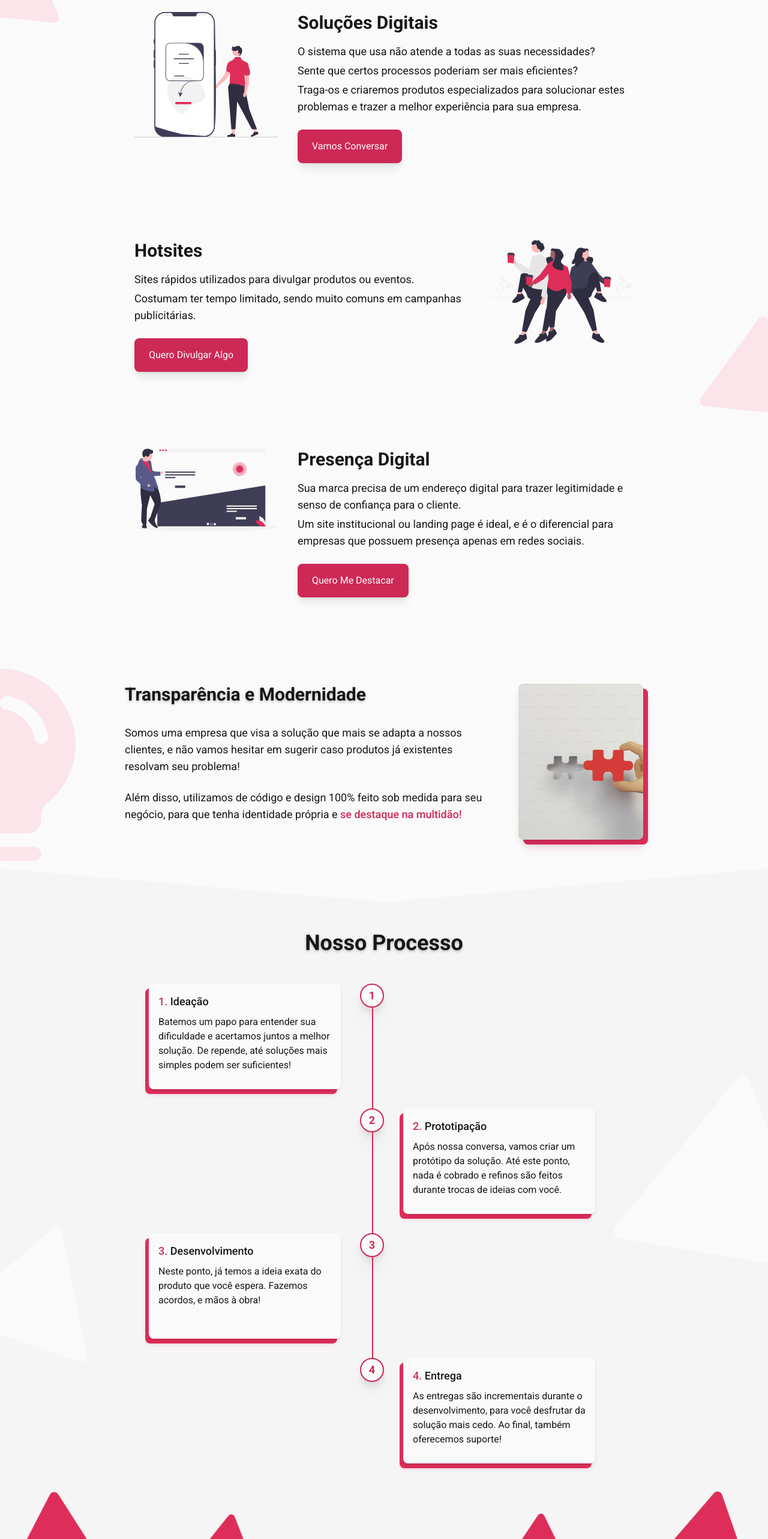
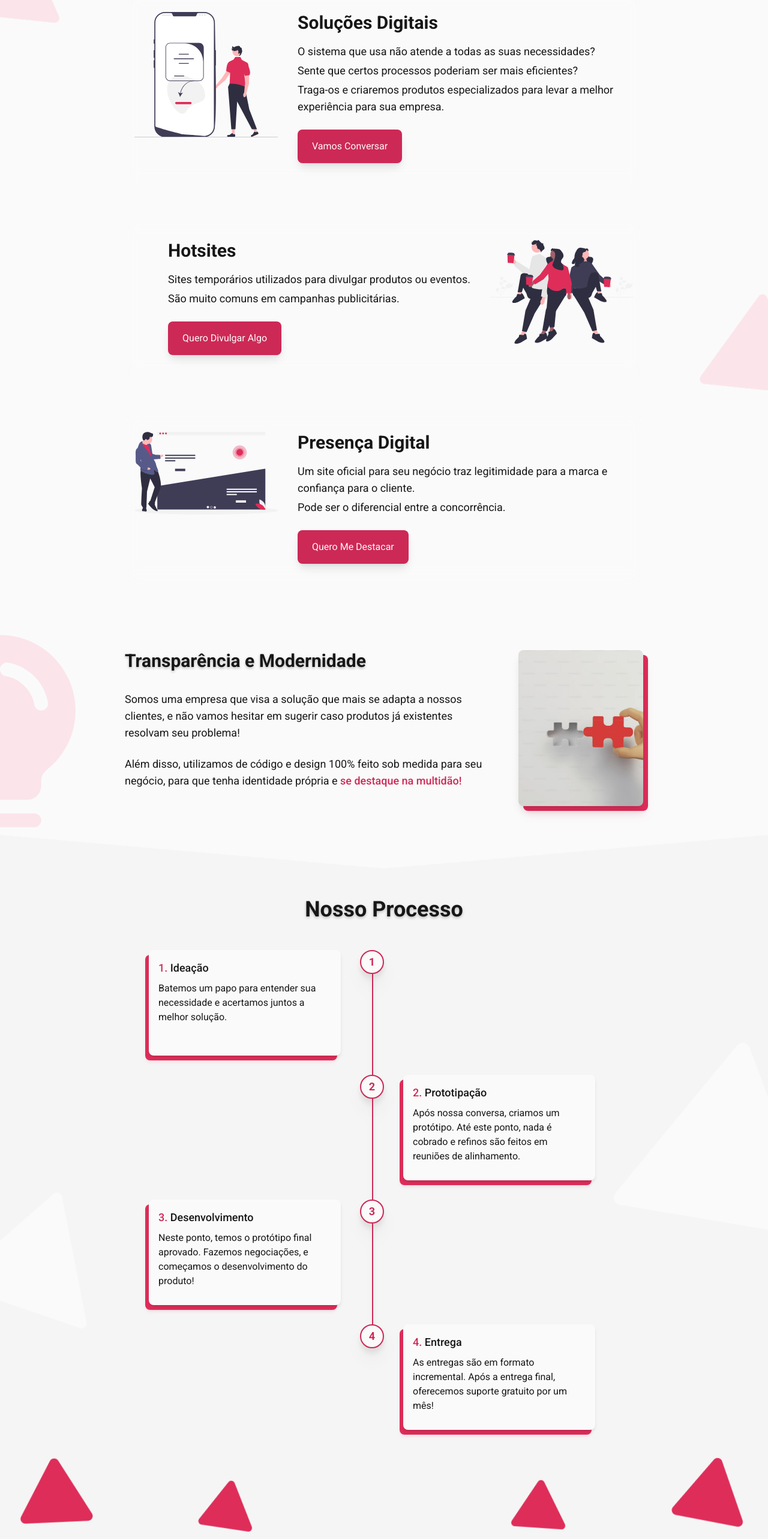
Before and after one commit to WixeI/prisma-web, a Next.js app: page / in a window 1280 px wide. Shown: the part 1216-3782 px from the top of the page at 60% size. Built offline with nearby package versions, Linux system fonts and the light colour scheme; what tailwindcss-animation-delay would draw is missing.

Commit message:
fix: changed text

```diff
--- a/src/components/Header/Header.tsx
+++ b/src/components/Header/Header.tsx
@@ -18,19 +18,19 @@ function Header() {
 
       <nav className="hidden items-center gap-8 text-neutral-50 lg:flex">
         <a
-          className="rounded-lg px-4 py-2 lg:drop-shadow-[0px_1px_1px_rgba(0,0,0,1)]"
+          className="rounded-lg px-4 py-2 transition-all hover:scale-105 lg:drop-shadow-[0px_1px_1px_rgba(0,0,0,1)]"
           href="#services"
         >
           Serviços Oferecidos
         </a>
         <a
-          className="rounded-lg px-4 py-2 lg:drop-shadow-[0px_1px_1px_rgba(0,0,0,1)]"
+          className="rounded-lg px-4 py-2 transition-all hover:scale-105 lg:drop-shadow-[0px_1px_1px_rgba(0,0,0,1)]"
           href="#values"
         >
           Sobre Nós
         </a>
         <a
-          className="rounded-lg px-4 py-2 lg:drop-shadow-[0px_1px_1px_rgba(0,0,0,1)]"
+          className="rounded-lg px-4 py-2 transition-all hover:scale-105 lg:drop-shadow-[0px_1px_1px_rgba(0,0,0,1)]"
           href="#process"
         >
           Nosso Processo
--- a/src/pages/index.tsx
+++ b/src/pages/index.tsx
@@ -195,9 +195,8 @@ export default function Home() {
                       Sente que certos processos poderiam ser mais eficientes?
                     </p>
                     <p>
-                      Traga-os e criaremos produtos especializados para
-                      solucionar estes problemas e trazer a melhor experiência
-                      para sua empresa.
+                      Traga-os e criaremos produtos especializados para levar a
+                      melhor experiência para sua empresa.
                     </p>
                   </div>
                   <Button
@@ -249,13 +248,10 @@ export default function Home() {
 
                   <div className="flex flex-col gap-1 text-lg">
                     <p>
-                      Sites rápidos utilizados para divulgar produtos ou
+                      Sites temporários utilizados para divulgar produtos ou
                       eventos.
                     </p>
-                    <p>
-                      Costumam ter tempo limitado, sendo muito comuns em
-                      campanhas publicitárias.
-                    </p>
+                    <p>São muito comuns em campanhas publicitárias.</p>
                   </div>
 
                   <Button
@@ -307,14 +303,10 @@ export default function Home() {
 
                   <div className="flex flex-col gap-1 text-lg">
                     <p>
-                      Sua marca precisa de um endereço digital para trazer
-                      legitimidade e senso de confiança para o cliente.
+                      Um site oficial para seu negócio traz legitimidade para a
+                      marca e confiança para o cliente.
                     </p>
-                    <p>
-                      Um site institucional ou landing page é ideal, e é o
-                      diferencial para empresas que possuem presença apenas em
-                      redes sociais.
-                    </p>
+                    <p>Pode ser o diferencial entre a concorrência.</p>
                   </div>
 
                   <Button
@@ -459,9 +451,8 @@ export default function Home() {
                 <Card
                   step="1"
                   title="Ideação"
-                  description="Batemos um papo para entender sua dificuldade e acertamos
-                    juntos a melhor solução. De repende, até soluções mais
-                    simples podem ser suficientes!"
+                  description="Batemos um papo para entender sua necessidade e acertamos
+                    juntos a melhor solução."
                   animDirection="left"
                   animDelay={0}
                 />
@@ -474,9 +465,8 @@ export default function Home() {
                 <Card
                   step="2"
                   title="Prototipação"
-                  description="Após nossa conversa, vamos criar um protótipo da solução.
-                  Até este ponto, nada é cobrado e refinos são feitos durante
-                  trocas de ideias com você."
+                  description="Após nossa conversa, criamos um protótipo.
+                  Até este ponto, nada é cobrado e refinos são feitos em reuniões de alinhamento."
                   animDirection="right"
                   animDelay={0.5}
                 />
@@ -489,8 +479,7 @@ export default function Home() {
                 <Card
                   step="3"
                   title="Desenvolvimento"
-                  description="Neste ponto, já temos a ideia exata do produto que você
-                  espera. Fazemos acordos, e mãos à obra!"
+                  description="Neste ponto, temos o protótipo final aprovado. Fazemos negociações, e começamos o desenvolvimento do produto!"
                   animDirection="left"
                   animDelay={1}
                 />
@@ -504,9 +493,7 @@ export default function Home() {
                 <Card
                   step="4"
                   title="Entrega"
-                  description="As entregas são incrementais durante o desenvolvimento, para
-                  você desfrutar da solução mais cedo. Ao final, também
-                  oferecemos suporte!"
+                  description="As entregas são em formato incremental. Após a entrega final, oferecemos suporte gratuito por um mês!"
                   animDirection="right"
                   animDelay={1}
                 />
```
